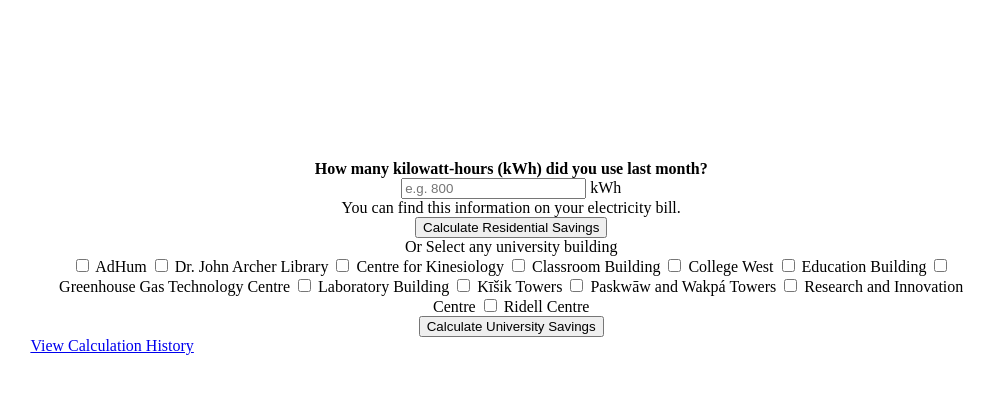
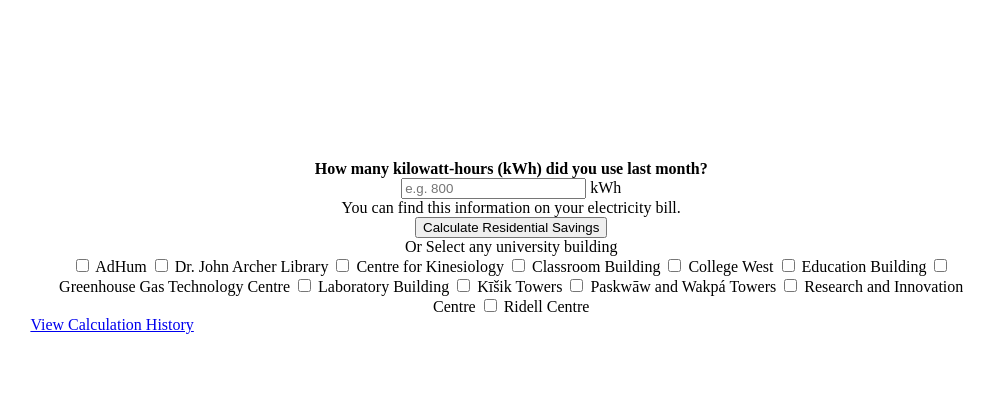
Before and after one commit to StevenHatcher/hackathon, a Flask app: page / in a window 1280 px wide. Shown: the top 394 px of the page, without its empty margins (258-1252 px from the left). Run offline with Flask 3, Linux system fonts and the light colour scheme.

Commit message:
Update index.html

```diff
--- a/microgrid/templates/index.html
+++ b/microgrid/templates/index.html
@@ -25,10 +25,6 @@
         <label for="{{key}}">{{key}}</label>
         {% endfor %}
     </div>
-    <div class="d-grid gap-2">
-
-        <button type="submit" class="btn btn-primary btn-lg">Calculate University Savings</button>
-    </div>
     </div>
 </form>
 
```
